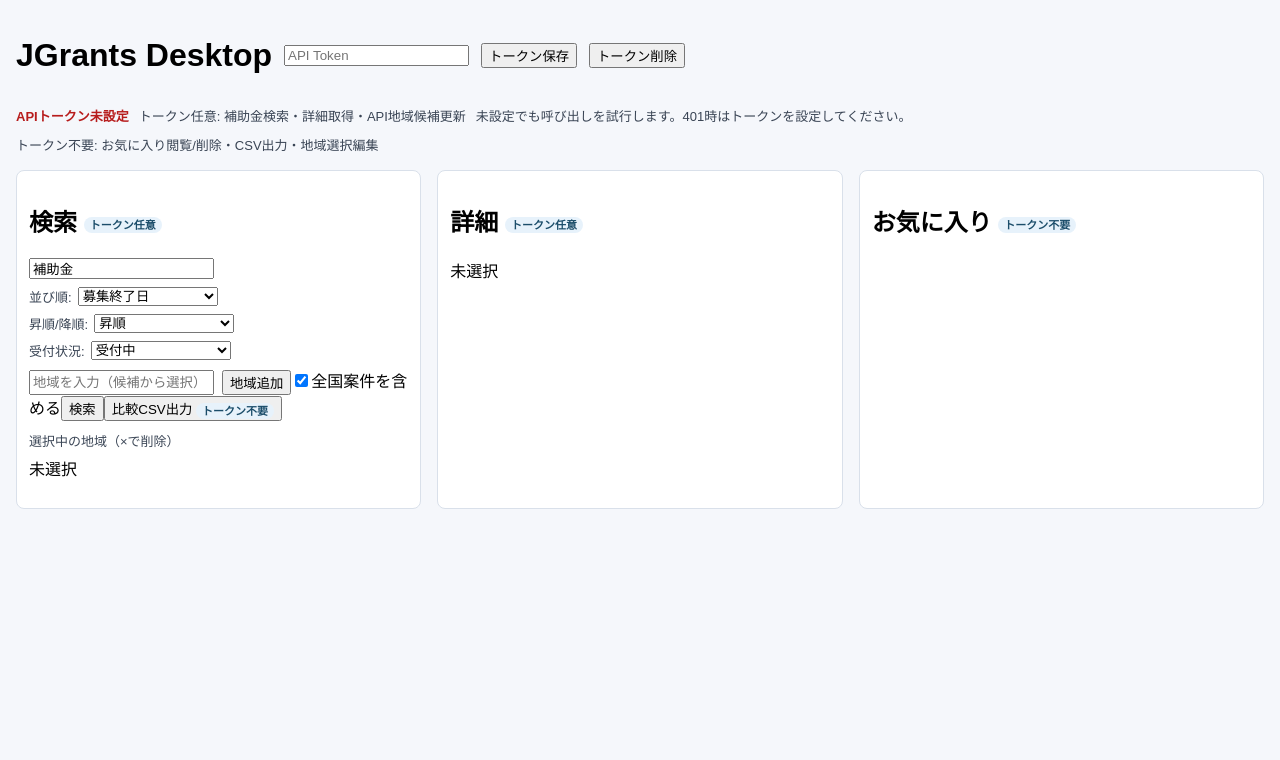
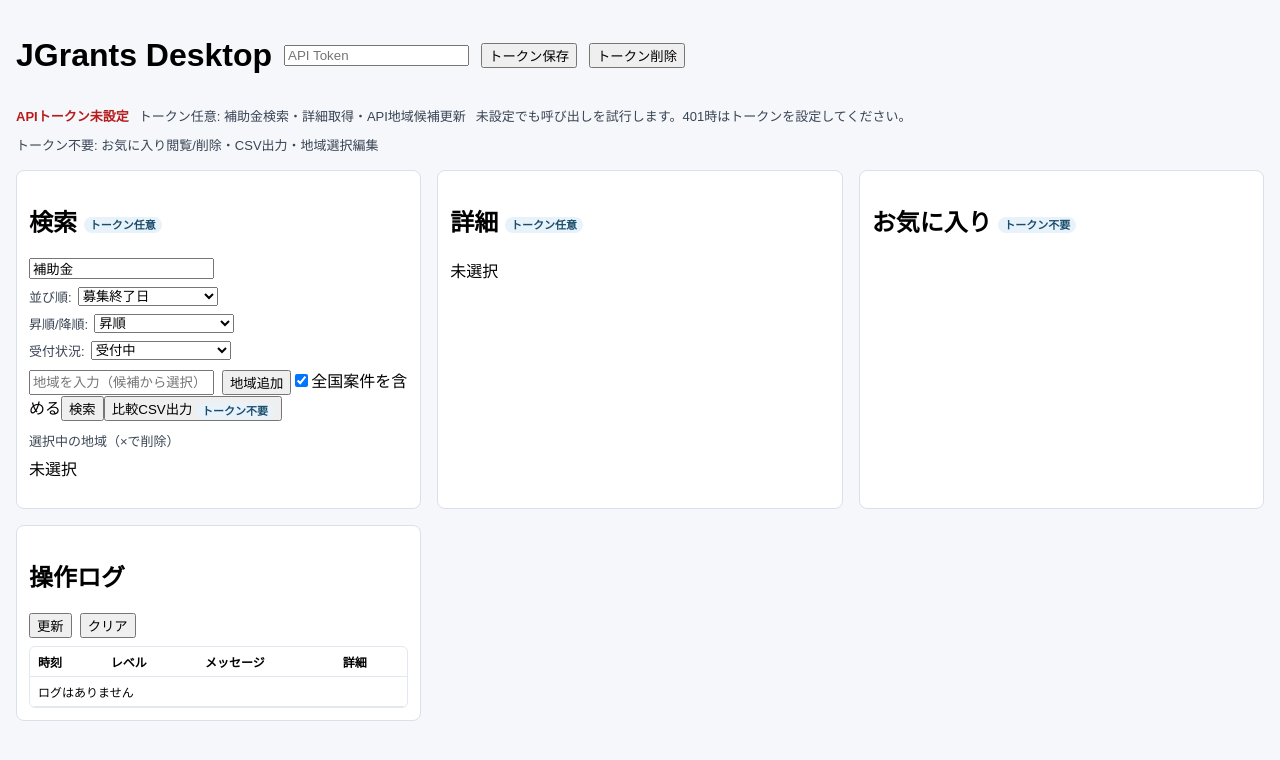
Before and after one commit to TGSE-nepuro/Jgrants, a React (Vite) app: page / in a window 1280 px wide. Shown: the top 760 px of the page. Built offline with nearby package versions, Linux system fonts and the light colour scheme.

Commit message:
feat(ui): add operation log viewer

```diff
--- a/src/main/ipc.ts
+++ b/src/main/ipc.ts
@@ -4,6 +4,7 @@
 import { listFavorites, removeFavorite, saveFavorite } from "./favorites-store";
 import { exportGrantsCsv } from "./csv-export";
 import { clearToken, getToken, setToken } from "./token-store";
+import { clearLogs, listLogs } from "./log-store";
 
 registerIpcHandlers(ipcMain, {
   searchGrants,
@@ -15,5 +16,7 @@
   exportCsv: exportGrantsCsv,
   getToken,
   setToken,
-  clearToken
+  clearToken,
+  listLogs: async () => listLogs(),
+  clearLogs: async () => clearLogs()
 });
--- a/src/renderer/App.tsx
+++ b/src/renderer/App.tsx
@@ -1,5 +1,5 @@
 import { FormEvent, useEffect, useMemo, useState } from "react";
-import { FavoriteGrant, GrantDetail, GrantSummary } from "../shared/types";
+import { FavoriteGrant, GrantDetail, GrantSummary, LogEntry } from "../shared/types";
 import { isRegionOption, REGION_OPTIONS, suggestRegions } from "../shared/regions";
 import { buildRegionQueries, mergeGrantResults } from "../shared/grant-search-utils";
 
@@ -32,6 +32,7 @@
   const [detail, setDetail] = useState<GrantDetail | null>(null);
   const [favorites, setFavorites] = useState<FavoriteGrant[]>([]);
   const [selectedIds, setSelectedIds] = useState<string[]>([]);
+  const [logs, setLogs] = useState<LogEntry[]>([]);
   const [message, setMessage] = useState<string | null>(null);
   const [error, setError] = useState<string | null>(null);
   const hasToken = token.trim().length > 0;
@@ -44,6 +45,7 @@
       ]);
       setFavorites(savedFavorites);
       setToken(savedToken);
+      void refreshLogs();
     })();
   }, []);
 
@@ -89,6 +91,19 @@
 
   function removeRegion(value: string) {
     setSelectedRegions((current) => current.filter((region) => region !== value));
+  }
+
+  async function refreshLogs() {
+    try {
+      setLogs(await window.jgrantsApi.listLogs());
+    } catch {
+      // ignore log load errors
+    }
+  }
+
+  async function clearLogs() {
+    await window.jgrantsApi.clearLogs();
+    setLogs([]);
   }
 
   async function onSearch(event: FormEvent) {
@@ -139,6 +154,8 @@
       setSelectedIds([]);
     } catch (e) {
       setError(toUserError(e, "検索失敗"));
+    } finally {
+      void refreshLogs();
     }
   }
 
@@ -150,6 +167,8 @@
       setDetail(await window.jgrantsApi.detail(normalizedToken, item.id, { requestId: createRequestId() }));
     } catch (e) {
       setError(toUserError(e, "詳細取得失敗"));
+    } finally {
+      void refreshLogs();
     }
   }
 
@@ -194,6 +213,8 @@
       setMessage("トークンを保存しました");
     } catch (e) {
       setError(toUserError(e, "トークン保存失敗"));
+    } finally {
+      void refreshLogs();
     }
   }
 
@@ -206,6 +227,8 @@
       setMessage("トークンを削除しました");
     } catch (e) {
       setError(e instanceof Error ? e.message : "トークン削除失敗");
+    } finally {
+      void refreshLogs();
     }
   }
 
@@ -225,6 +248,8 @@
       }
     } catch (e) {
       setError(e instanceof Error ? e.message : "CSV出力失敗");
+    } finally {
+      void refreshLogs();
     }
   }
 
@@ -371,6 +396,46 @@
             ))}
           </ul>
         </section>
+        <section>
+          <h2>操作ログ</h2>
+          <div className="log-actions">
+            <button type="button" onClick={() => void refreshLogs()}>更新</button>
+            <button type="button" onClick={() => void clearLogs()}>クリア</button>
+          </div>
+          <div className="log-table">
+            <table>
+              <thead>
+                <tr>
+                  <th>時刻</th>
+                  <th>レベル</th>
+                  <th>メッセージ</th>
+                  <th>詳細</th>
+                </tr>
+              </thead>
+              <tbody>
+                {logs.length === 0 ? (
+                  <tr>
+                    <td colSpan={4}>ログはありません</td>
+                  </tr>
+                ) : (
+                  logs
+                    .slice()
+                    .reverse()
+                    .map((entry, index) => (
+                      <tr key={`${entry.timestamp}-${index}`}>
+                        <td>{new Date(entry.timestamp).toLocaleString()}</td>
+                        <td>{entry.level}</td>
+                        <td>{entry.message}</td>
+                        <td>
+                          <pre>{JSON.stringify(entry.meta ?? {}, null, 2)}</pre>
+                        </td>
+                      </tr>
+                    ))
+                )}
+              </tbody>
+            </table>
+          </div>
+        </section>
       </main>
     </div>
   );
--- a/src/renderer/styles.css
+++ b/src/renderer/styles.css
@@ -33,6 +33,34 @@
 }
 .search-options select {
   min-width: 140px;
+}
+.log-actions {
+  display: flex;
+  gap: 8px;
+  margin: 8px 0;
+}
+.log-table {
+  overflow: auto;
+  max-height: 260px;
+  border: 1px solid #e2e8f0;
+  border-radius: 6px;
+}
+.log-table table {
+  width: 100%;
+  border-collapse: collapse;
+  font-size: 12px;
+}
+.log-table th,
+.log-table td {
+  padding: 6px 8px;
+  border-bottom: 1px solid #e2e8f0;
+  vertical-align: top;
+  text-align: left;
+}
+.log-table pre {
+  margin: 0;
+  white-space: pre-wrap;
+  word-break: break-word;
 }
 .badge {
   font-size: 11px;
--- a/src/renderer/vite-env.d.ts
+++ b/src/renderer/vite-env.d.ts
@@ -5,6 +5,7 @@
   GrantDetail,
   GrantSearchQuery,
   GrantSummary,
+  LogEntry,
   RequestTraceContext
 } from "../shared/types";
 
@@ -25,6 +26,8 @@
       getToken: () => Promise<string>;
       setToken: (token: string) => Promise<{ ok: boolean }>;
       clearToken: () => Promise<{ ok: boolean }>;
+      listLogs: () => Promise<LogEntry[]>;
+      clearLogs: () => Promise<{ ok: boolean }>;
     };
   }
 }
```
Also changed, not shown: src/main/ipc-handlers.ts (+10 -0 lines), src/main/log-store.ts (added, +24 -0 lines), src/main/logger-core.ts (+6 -3 lines), src/main/logger.ts (+11 -4 lines), src/preload/index.ts (+10 -2 lines), src/shared/types.ts (+7 -0 lines), 2 other files (tests, documents, lock files or other folders).
